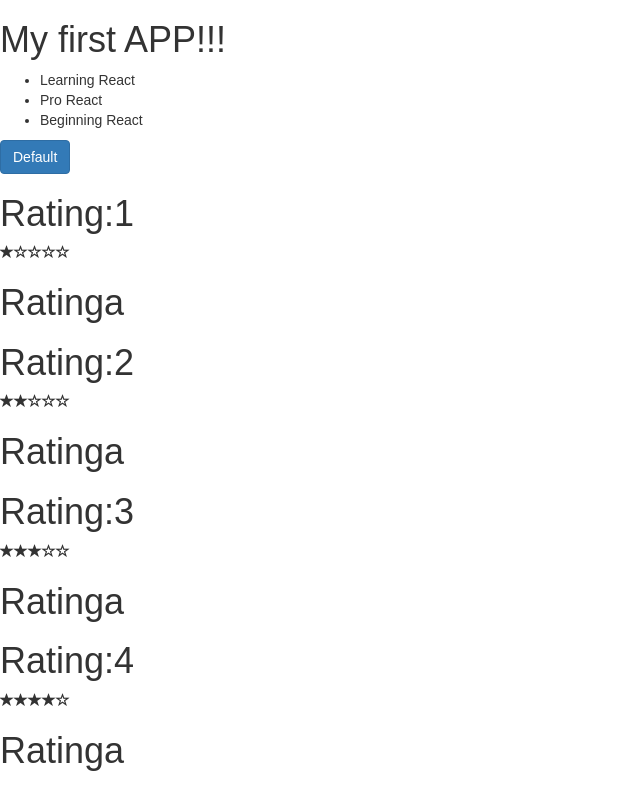
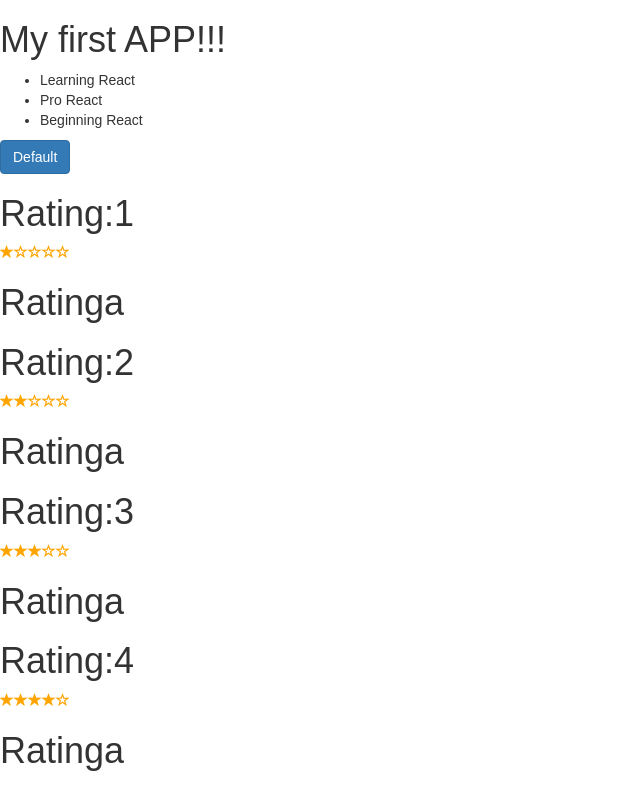
Before and after one commit to samuraiball/beginning-react, a React (Create React App) app: page / in a window 1280 px wide. Shown: the whole page, without its empty margins (0-640 px from the left). Built offline with nearby package versions, Linux system fonts and the light colour scheme.

Commit message:
color the starts

```diff
--- a/src/Rating.js
+++ b/src/Rating.js
@@ -9,13 +9,20 @@ class Rating extends Component {
     }
 
     handleClick(ratingVals) {
-        this.setState({rating:ratingVals});
+        this.setState({rating: ratingVals});
     }
 
+
     render() {
+        const styles = {
+            startStyle: {
+                color: 'orange'
+            }
+        }
         return (
             <div>
                 <h1>Rating:{this.state.rating}</h1>
+                <div style={styles.startStyle}>
                     <Glyphicon
                         glyph={this.state.rating >= 1 ? 'star' : 'star-empty'}
                         onClick={this.handleClick.bind(this, 1)}
@@ -36,7 +43,7 @@ class Rating extends Component {
                         glyph={this.state.rating >= 5 ? "star" : "star-empty"}
                         onClick={this.handleClick.bind(this, 5)}
                     />
-
+                </div>
                 <h1>Ratinga</h1>
             </div>
 
```
Also changed, not shown: src/Product.js (added). Lines whose indentation alone changed are shown as unchanged.
